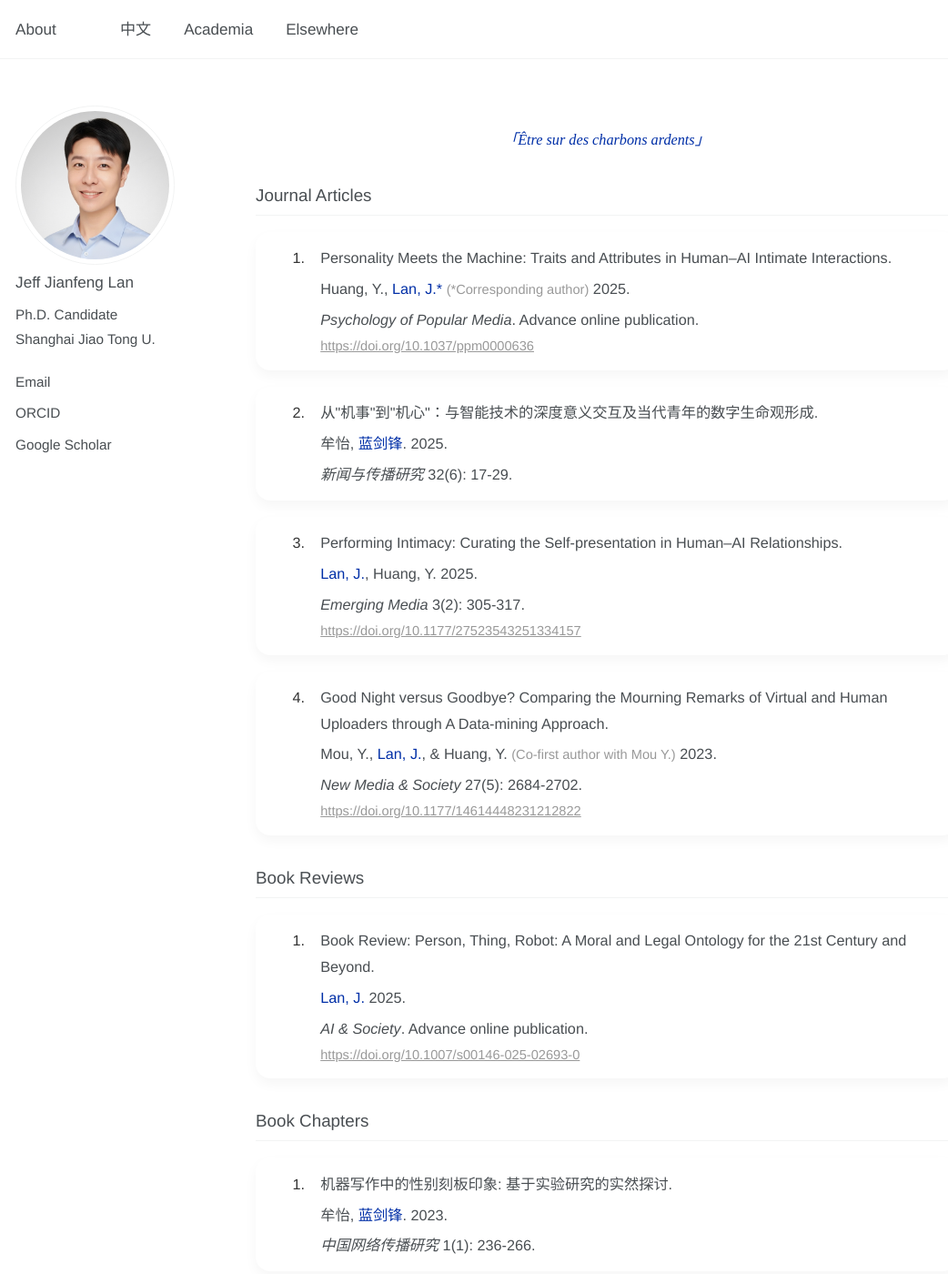
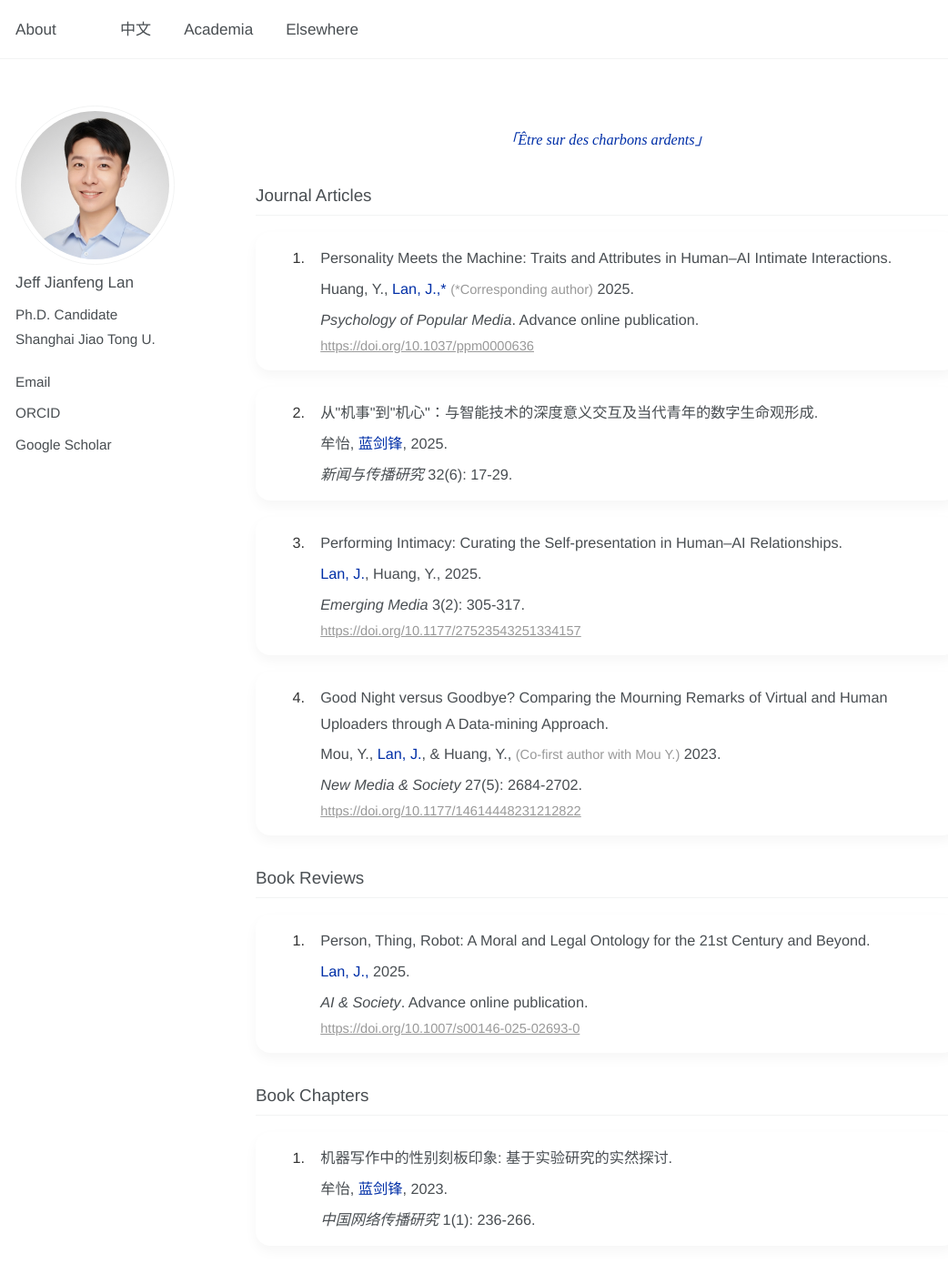
Before and after one commit to jianfenglan/jianfenglan.github.io, a Jekyll site: the page built from academia.md, in a window 1280 px wide and 1400 px high. Shown: the whole window at 91% size, without its empty margins (0-1042 px from the left). Built offline with Jekyll 4.4.1, drawn with Linux system fonts in a browser that asks for light colours; some of the changed text lies outside the part shown.

Commit message:
Update academia.md

```diff
--- a/academia.md
+++ b/academia.md
@@ -207,7 +207,7 @@
     <div class="publication-card">
         <div class="publication-content">
             <span class="publication-title">Personality Meets the Machine: Traits and Attributes in Human–AI Intimate Interactions.</span>
-            <span class="publication-authors">Huang, Y., <span class="my-name">Lan, J.*</span> <span class="auxiliary-text-inline">(*Corresponding author)</span> 2025.</span>
+            <span class="publication-authors">Huang, Y., <span class="my-name">Lan, J.,*</span> <span class="auxiliary-text-inline">(*Corresponding author)</span> 2025.</span>
             <span class="publication-venue"><em>Psychology of Popular Media</em>. Advance online publication.</span>
             <a href="https://doi.org/10.1037/ppm0000636" class="publication-link" target="_blank">https://doi.org/10.1037/ppm0000636</a>
         </div>
@@ -215,14 +215,14 @@
     <div class="publication-card">
         <div class="publication-content">
             <span class="publication-title">从"机事"到"机心"：与智能技术的深度意义交互及当代青年的数字生命观形成.</span>
-            <span class="publication-authors">牟怡, <span class="my-name">蓝剑锋</span>. 2025.</span>
+            <span class="publication-authors">牟怡, <span class="my-name">蓝剑锋</span>, 2025.</span>
             <span class="publication-venue"><em>新闻与传播研究</em> 32(6): 17-29.</span>
         </div>
     </div>
     <div class="publication-card">
         <div class="publication-content">
             <span class="publication-title">Performing Intimacy: Curating the Self-presentation in Human–AI Relationships.</span>
-            <span class="publication-authors"><span class="my-name">Lan, J.</span>, Huang, Y. 2025.</span>
+            <span class="publication-authors"><span class="my-name">Lan, J.</span>, Huang, Y., 2025.</span>
             <span class="publication-venue"><em>Emerging Media</em> 3(2): 305-317.</span>
             <a href="https://doi.org/10.1177/27523543251334157" class="publication-link" target="_blank">https://doi.org/10.1177/27523543251334157</a>
         </div>
@@ -230,7 +230,7 @@
     <div class="publication-card">
         <div class="publication-content">
             <span class="publication-title">Good Night versus Goodbye? Comparing the Mourning Remarks of Virtual and Human Uploaders through A Data-mining Approach.</span>
-            <span class="publication-authors">Mou, Y., <span class="my-name">Lan, J.</span>, & Huang, Y. <span class="auxiliary-text-inline">(Co-first author with Mou Y.)</span> 2023.</span>
+            <span class="publication-authors">Mou, Y., <span class="my-name">Lan, J.</span>, & Huang, Y., <span class="auxiliary-text-inline">(Co-first author with Mou Y.)</span> 2023.</span>
             <span class="publication-venue"><em>New Media & Society</em> 27(5): 2684-2702.</span>
             <a href="https://doi.org/10.1177/14614448231212822" class="publication-link" target="_blank">https://doi.org/10.1177/14614448231212822</a>
         </div>
@@ -241,8 +241,8 @@
 <div class="publication-list">
     <div class="publication-card">
         <div class="publication-content">
-            <span class="publication-title">Book Review: Person, Thing, Robot: A Moral and Legal Ontology for the 21st Century and Beyond.</span>
-            <span class="publication-authors"><span class="my-name">Lan, J.</span> 2025.</span>
+            <span class="publication-title">Person, Thing, Robot: A Moral and Legal Ontology for the 21st Century and Beyond.</span>
+            <span class="publication-authors"><span class="my-name">Lan, J.,</span> 2025.</span>
             <span class="publication-venue"><em>AI & Society</em>. Advance online publication.</span>
             <a href="https://doi.org/10.1007/s00146-025-02693-0" class="publication-link" target="_blank">https://doi.org/10.1007/s00146-025-02693-0</a>
         </div>
@@ -254,7 +254,7 @@
     <div class="publication-card">
         <div class="publication-content">
             <span class="publication-title">机器写作中的性别刻板印象: 基于实验研究的实然探讨.</span>
-            <span class="publication-authors">牟怡, <span class="my-name">蓝剑锋</span>. 2023.</span>
+            <span class="publication-authors">牟怡, <span class="my-name">蓝剑锋</span>, 2023.</span>
             <span class="publication-venue"><em>中国网络传播研究</em> 1(1): 236-266.</span>
         </div>
     </div>
@@ -265,7 +265,7 @@
     <div class="publication-card">
         <div class="publication-content">
             <span class="publication-title">Emerging Media Use and Acceptance of Digital Immortality: A Cluster Analysis among Chinese Young Generations.</span>
-            <span class="publication-authors">Mou, Y., <span class="my-name">Lan, J.</span>*, Lu, J., Wang, J. <span class="auxiliary-text-inline">(*Corresponding author)</span> 2025.</span>
+            <span class="publication-authors">Mou, Y., <span class="my-name">Lan, J.</span>*, Lu, J., Wang, J., <span class="auxiliary-text-inline">(*Corresponding author)</span> 2025.</span>
             <span class="publication-venue"><em>arXiv preprint arXiv:2505.01355.</em></span>
             <a href="https://doi.org/10.48550/arXiv.2505.01355" class="publication-link" target="_blank">https://doi.org/10.48550/arXiv.2505.01355</a>
         </div>
@@ -273,7 +273,7 @@
     <div class="publication-card">
         <div class="publication-content">
             <span class="publication-title">Between Filters and Feeds: Investigating Douyin and WeChat's Influence on Chinese Adolescent Body Image.</span>
-            <span class="publication-authors"><span class="my-name">Lan, J.</span>, Huang, Y. 2025.</span>
+            <span class="publication-authors"><span class="my-name">Lan, J.</span>, Huang, Y., 2025.</span>
             <span class="publication-venue"><em>arXiv preprint arXiv:2507.17755.</em></span>
             <a href="https://doi.org/10.48550/arXiv.2507.17755" class="publication-link" target="_blank">https://doi.org/10.48550/arXiv.2507.17755</a>
         </div>
```
